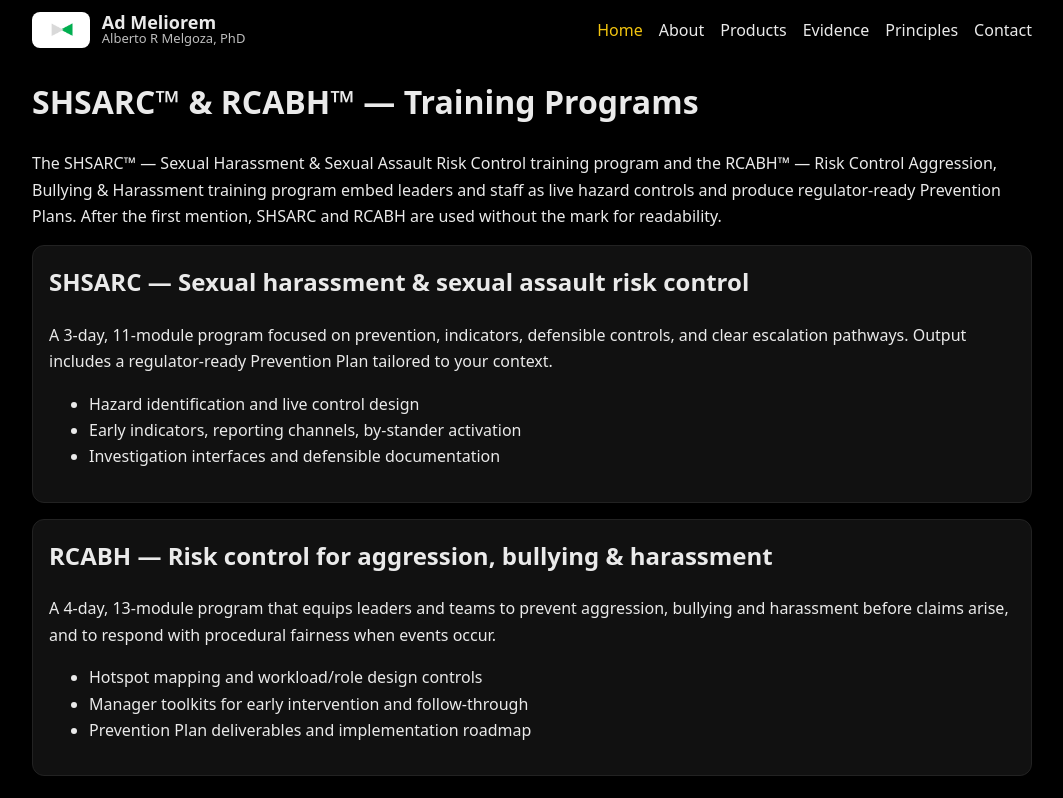
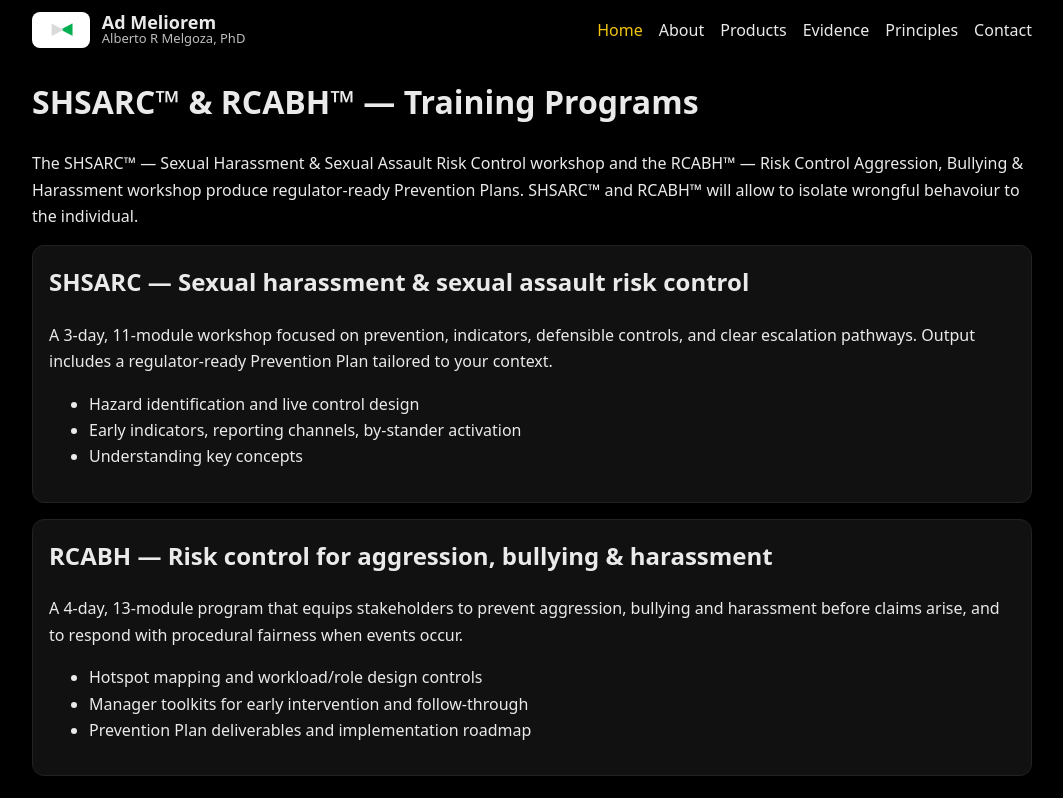
Before and after one commit to AlbertoRMelgoza/AdMeliorem, a Next.js app: page /products/shsarc-rcabh in a window 1280 px wide. Shown: the top 798 px of the page, without its empty margins (108-1171 px from the left). Built offline with nearby package versions, Linux system fonts and the light colour scheme.

Commit message:
Update page.tsx

```diff
--- a/app/products/shsarc-rcabh/page.tsx
+++ b/app/products/shsarc-rcabh/page.tsx
@@ -1,7 +1,7 @@
 export const metadata = {
-  title: "SHSARC™ & RCABH™ Training — Ad Meliorem",
+  title: "SHSARC™ & RCABH™ Talent Management— Ad Meliorem",
   description:
-    "Two flagship training programs that embed leaders and staff as live hazard controls and produce regulator-ready Prevention Plans.",
+    "Two flagship workshops that serve as hazard controls and produce regulator-ready Prevention Plans.",
 };
 
 export default function TrainingPrograms() {
@@ -12,29 +12,28 @@ export default function TrainingPrograms() {
     <main style={wrap}>
       <h1 style={{ marginTop: 0 }}>SHSARC™ &amp; RCABH™ — Training Programs</h1>
       <p>
-        The SHSARC™ — Sexual Harassment &amp; Sexual Assault Risk Control training program and the RCABH™ — Risk Control
-        Aggression, Bullying &amp; Harassment training program embed leaders and staff as live hazard controls and produce
-        regulator-ready Prevention Plans. After the first mention, SHSARC and RCABH are used without the mark for readability.
+        The SHSARC™ — Sexual Harassment &amp; Sexual Assault Risk Control workshop and the RCABH™ — Risk Control
+        Aggression, Bullying &amp; Harassment workshop produce regulator-ready Prevention Plans. SHSARC™ and RCABH™ will allow to isolate wrongful behavoiur to the individual.
       </p>
 
       <div style={{ display: "grid", gap: 16 }}>
         <section style={block} id="shsarc">
           <h2 style={{ marginTop: 0 }}>SHSARC — Sexual harassment &amp; sexual assault risk control</h2>
           <p style={{ marginTop: 0 }}>
-            A 3-day, 11-module program focused on prevention, indicators, defensible controls, and clear escalation
+            A 3-day, 11-module workshop focused on prevention, indicators, defensible controls, and clear escalation
             pathways. Output includes a regulator-ready Prevention Plan tailored to your context.
           </p>
           <ul>
             <li>Hazard identification and live control design</li>
             <li>Early indicators, reporting channels, by-stander activation</li>
-            <li>Investigation interfaces and defensible documentation</li>
+            <li>Understanding key concepts</li>
           </ul>
         </section>
 
         <section style={block} id="rcabh">
           <h2 style={{ marginTop: 0 }}>RCABH — Risk control for aggression, bullying &amp; harassment</h2>
           <p style={{ marginTop: 0 }}>
-            A 4-day, 13-module program that equips leaders and teams to prevent aggression, bullying and harassment before
+            A 4-day, 13-module program that equips stakeholders to prevent aggression, bullying and harassment before
             claims arise, and to respond with procedural fairness when events occur.
           </p>
           <ul>
```
